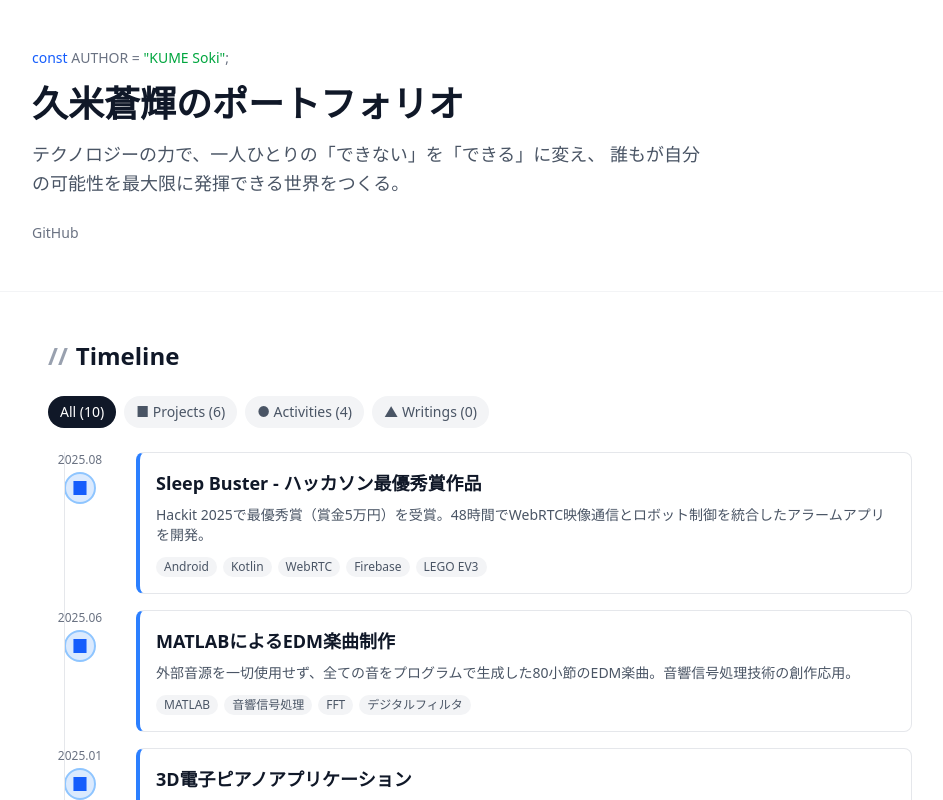
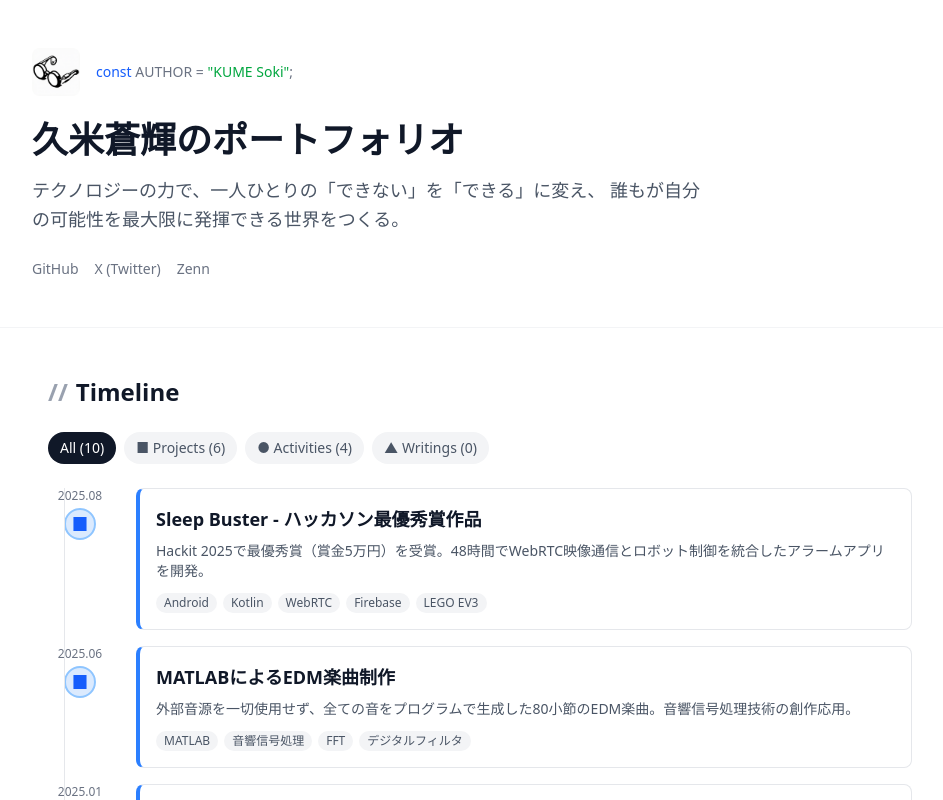
Before and after one commit to Soki0909/Soki0909.github.io, a React (Vite) app: page / in a window 1280 px wide. Shown: the top 800 px of the page, without its empty margins (160-1103 px from the left). Built offline with nearby package versions, Linux system fonts and the light colour scheme; no server answers.

Commit message:
feat: Phase A - ロゴ表示・ソーシャルリンク拡張（X, Zenn追加）

```diff
--- a/src/pages/Hub.tsx
+++ b/src/pages/Hub.tsx
@@ -30,10 +30,18 @@ const Hub = () => {
         {/* ===== Header Area: Signal Input ===== */}
         <header className="border-b border-gray-100 py-12 px-4">
           <div className="max-w-4xl mx-auto">
-            {/* Author Definition */}
-            <div className="font-mono text-sm text-gray-500 mb-4">
-              <span className="text-blue-600">const</span> AUTHOR ={' '}
-              <span className="text-green-600">"KUME Soki"</span>;
+            {/* Logo + Author Definition */}
+            <div className="flex items-center gap-4 mb-6">
+              {/* 眼鏡ロゴ */}
+              <img
+                src="/assets/icons/logo.png"
+                alt="KUME Soki Logo"
+                className="w-12 h-12 rounded-lg"
+              />
+              <div className="font-mono text-sm text-gray-500">
+                <span className="text-blue-600">const</span> AUTHOR ={' '}
+                <span className="text-green-600">"KUME Soki"</span>;
+              </div>
             </div>
 
             {/* Title */}
@@ -48,7 +56,7 @@ const Hub = () => {
             </p>
 
             {/* Social Links */}
-            <div className="flex gap-4 mt-6 font-mono text-sm">
+            <div className="flex flex-wrap gap-4 mt-6 font-mono text-sm">
               <a
                 href="https://github.com/Soki0909"
                 target="_blank"
@@ -56,6 +64,22 @@ const Hub = () => {
                 className="text-gray-500 hover:text-gray-900 transition-colors"
               >
                 GitHub
+              </a>
+              <a
+                href="https://x.com/Soki_dev"
+                target="_blank"
+                rel="noopener noreferrer"
+                className="text-gray-500 hover:text-gray-900 transition-colors"
+              >
+                X (Twitter)
+              </a>
+              <a
+                href="https://zenn.dev/soki0909"
+                target="_blank"
+                rel="noopener noreferrer"
+                className="text-gray-500 hover:text-gray-900 transition-colors"
+              >
+                Zenn
               </a>
             </div>
           </div>
```
